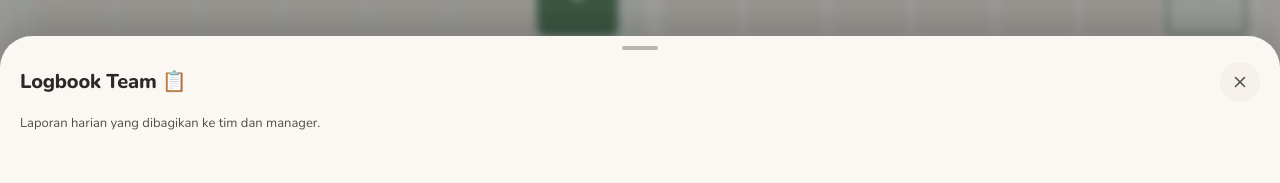
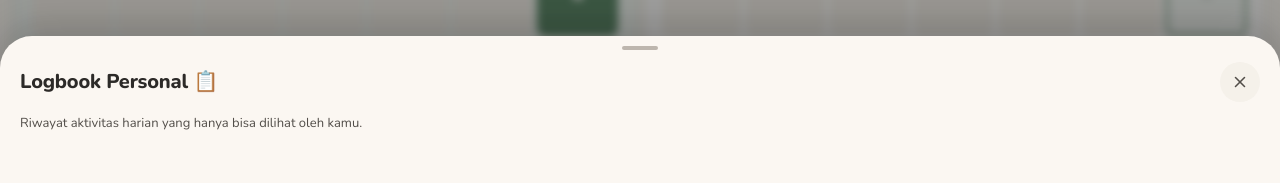
Before and after one commit to yudstrz/happily-productive-3.0, a Next.js app: page / in a window 1280 px wide. Both pictures are taken after a click on the button "Lihat Riwayat Logbook". Shown: the part 427-610 px from the top of the page. Built offline with nearby package versions, Linux system fonts and the light colour scheme.

Commit message:
Update Logbook UI: rename to Personal and indicate private visibility

```diff
--- a/components/modals/LogbookModal.tsx
+++ b/components/modals/LogbookModal.tsx
@@ -16,9 +16,9 @@ export default function LogbookModal({ onClose }: LogbookModalProps) {
   const logbook = state?.logbook || [];
 
   return (
-    <Modal onClose={onClose} title="Logbook Team 📋">
+    <Modal onClose={onClose} title="Logbook Personal 📋">
       <div style={{ ...HP_TEXT.body, fontSize: 13, marginBottom: 20, color: HP_TOKENS.inkSoft }}>
-        Laporan harian yang dibagikan ke tim dan manager.
+        Riwayat aktivitas harian yang hanya bisa dilihat oleh kamu.
       </div>
 
       <div style={{ display: 'flex', flexDirection: 'column', gap: 16 }}>
```
